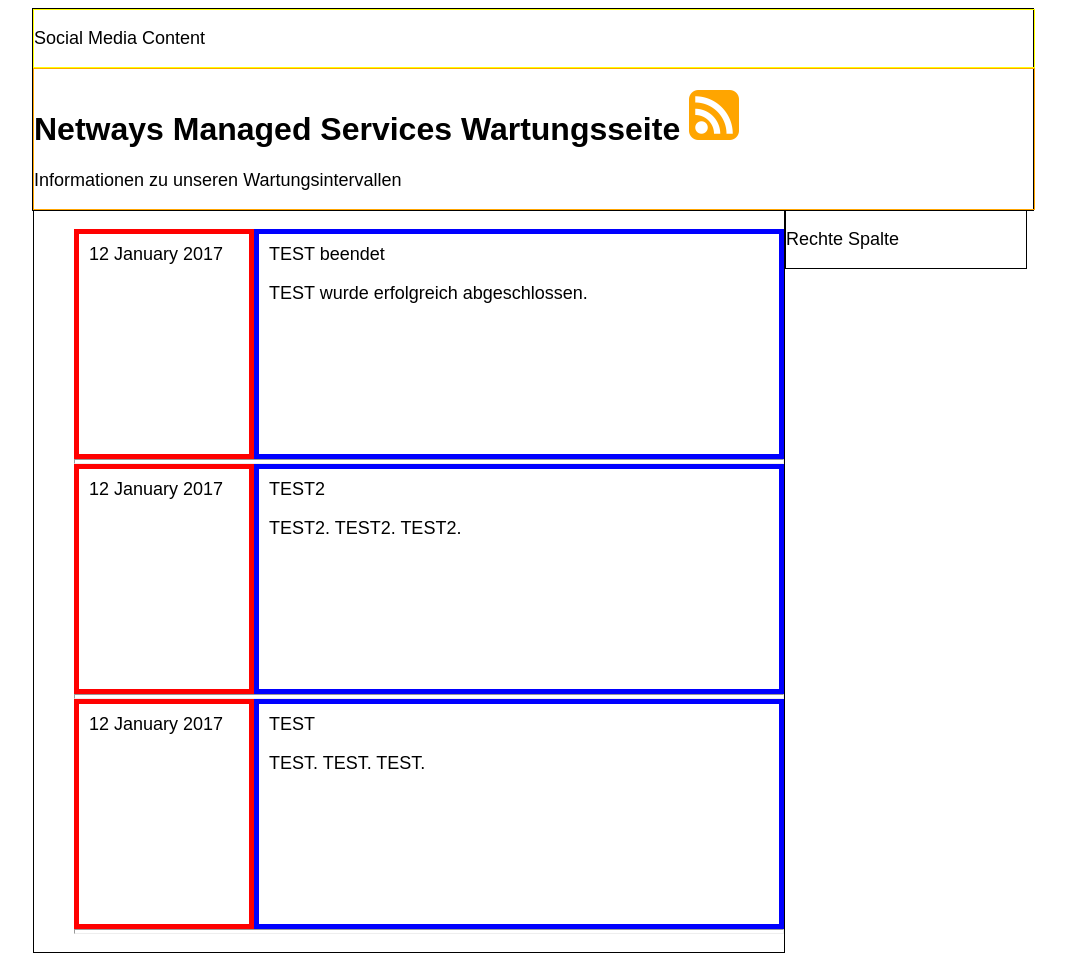
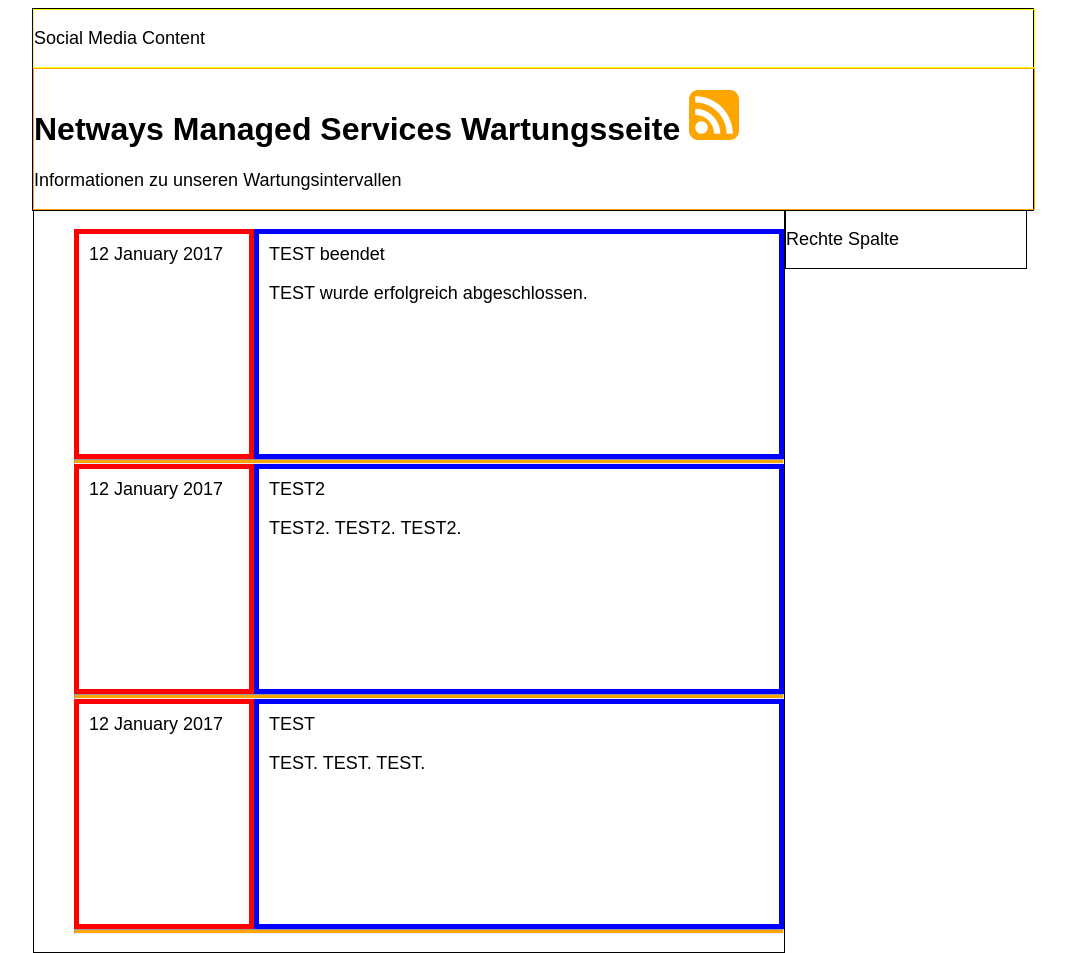
Before and after one commit to Storagegirl/storagegirl.github.io, a Jekyll site: the page built from index.html, in a window 1280 px wide. Shown: the whole page, without its empty margins (107-1173 px from the left). Built offline with Jekyll 4.4.1, drawn with Linux system fonts in a browser that asks for light colours.

Commit message:
Update main.css

```diff
--- a/css/main.css
+++ b/css/main.css
@@ -62,5 +62,5 @@
     width 100%;
     height: 3px;
     margin: 0 auto;
-    color: orange;
+    background: orange;
 }
```
